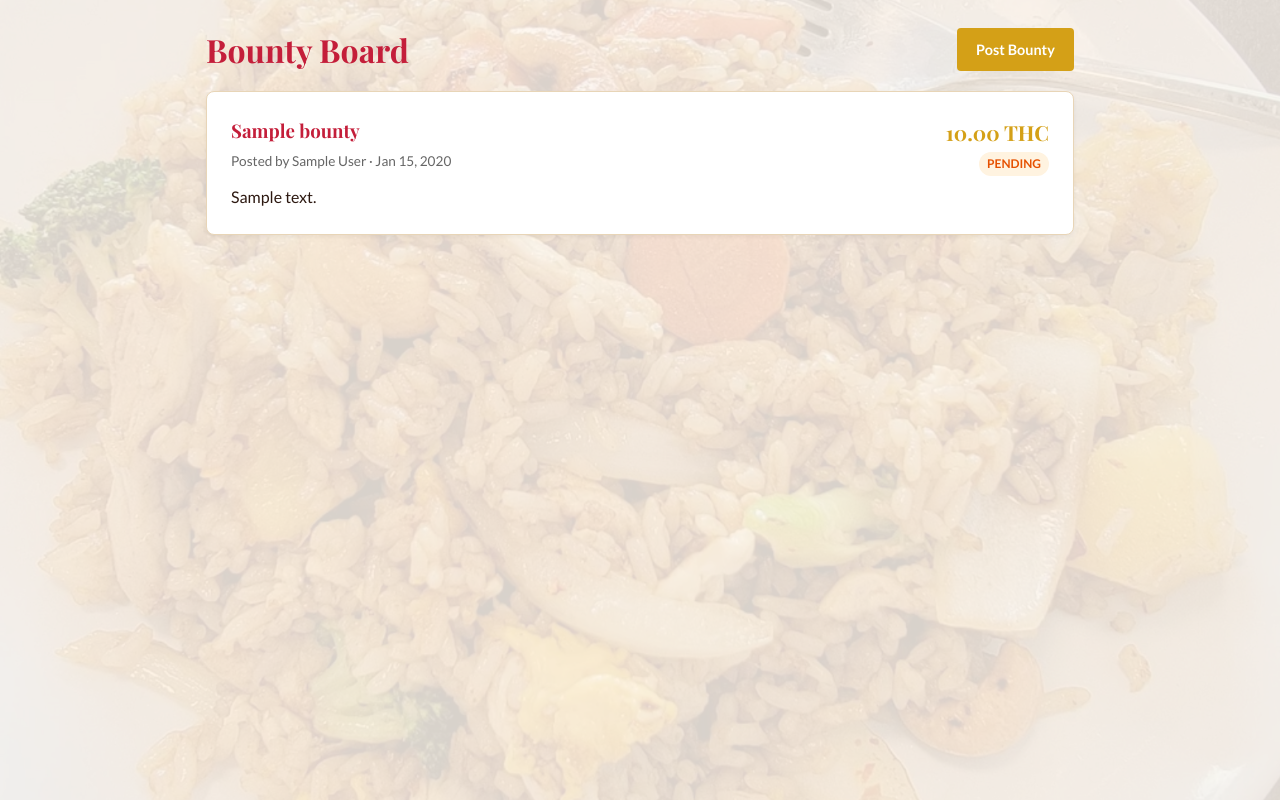
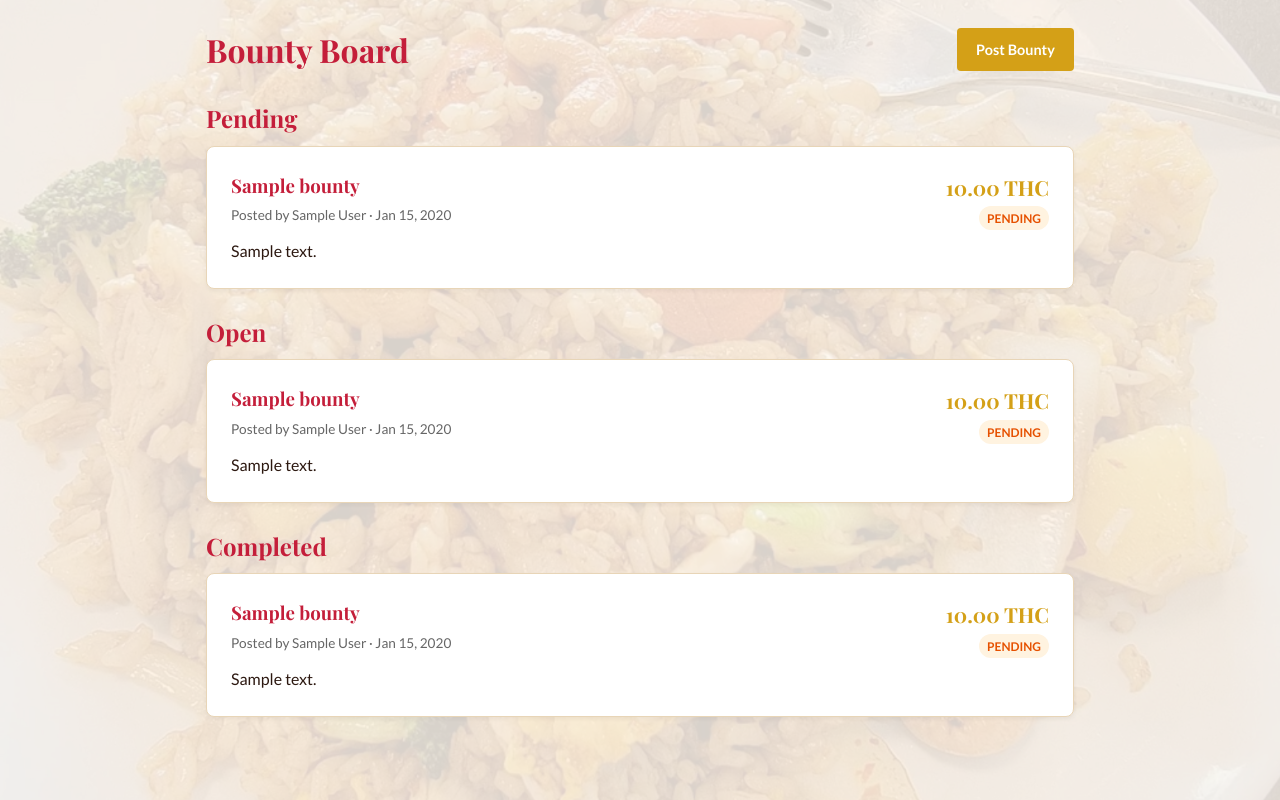
Before and after one commit to keithparrott/thai-house-coin, a Flask app: template app/templates/bounty/board.html in a window 1280 px wide. Run offline with Flask 3, Linux system fonts and the light colour scheme; the template is opened without the code that fills it: values that come from a table or form of the project are taken from there, others are empty; tables that the repository leaves empty hold one stand-in row (values such as "Sample post").

Commit message:
added bounty board groupings

```diff
--- a/app/templates/bounty/board.html
+++ b/app/templates/bounty/board.html
@@ -6,7 +6,7 @@
     <a href="{{ url_for('bounty.create') }}" class="btn btn-gold">Post Bounty</a>
 </div>
 
-{% for bounty in bounties %}
+{% macro bounty_card(bounty) %}
 <div class="card">
     <div style="display: flex; justify-content: space-between; align-items: start;">
         <div>
@@ -26,7 +26,30 @@
     <p style="margin-top: 0.5rem;">{{ bounty.description[:200] }}{% if bounty.description|length > 200 %}...{% endif %}</p>
     {% endif %}
 </div>
-{% else %}
+{% endmacro %}
+
+{% if not pending and not open_bounties and not completed %}
 <div class="card"><p>No bounties yet. Be the first to post one!</p></div>
+{% endif %}
+
+{% if pending %}
+<h2 style="margin-top: 1.5rem; margin-bottom: 0.5rem;">Pending</h2>
+{% for bounty in pending %}
+    {{ bounty_card(bounty) }}
 {% endfor %}
+{% endif %}
+
+{% if open_bounties %}
+<h2 style="margin-top: 1.5rem; margin-bottom: 0.5rem;">Open</h2>
+{% for bounty in open_bounties %}
+    {{ bounty_card(bounty) }}
+{% endfor %}
+{% endif %}
+
+{% if completed %}
+<h2 style="margin-top: 1.5rem; margin-bottom: 0.5rem;">Completed</h2>
+{% for bounty in completed %}
+    {{ bounty_card(bounty) }}
+{% endfor %}
+{% endif %}
 {% endblock %}
```
Also changed, not shown: app/routes/bounty.py (+4 -5 lines).
